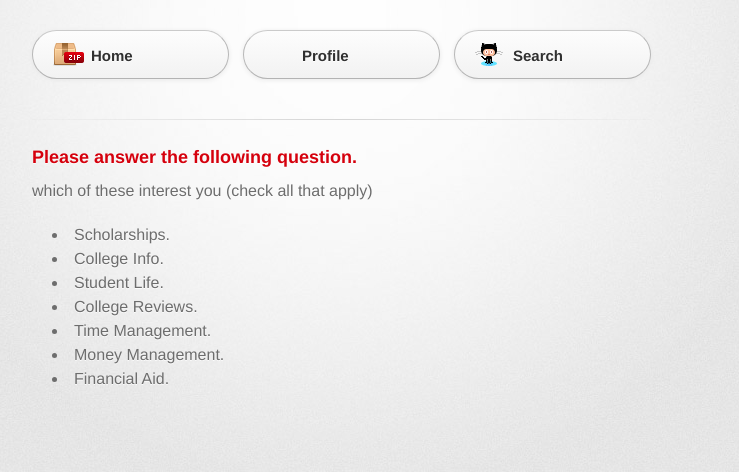
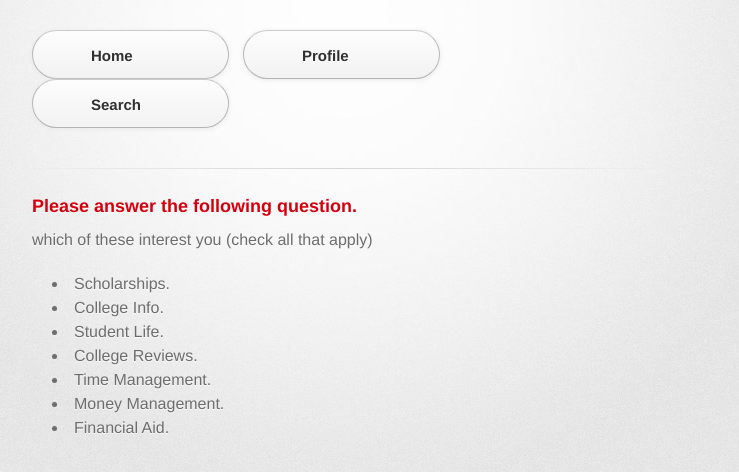
Before and after one commit to DontaJ95/A.R.T.S.1, a plain HTML site: page index.html in a window 1280 px wide. Shown: the part 96-568 px from the top of the page, without its empty margins (298-1037 px from the left). Drawn offline with Linux system fonts and the light colour scheme; a web font is replaced by a local one.

Commit message:
Update index.html

```diff
--- a/index.html
+++ b/index.html
@@ -23,9 +23,9 @@
         </header>
 
         <section id="downloads" class="clearfix">
-          <a href="https://github.com/DontaJ95/A.R.T.S.1/zipball/master" id="download-zip" class="button"><span>Home</span></a>
+          <a href="https://github.com/DontaJ95/A.R.T.S.1/zipball/master" class="button"><span>Home</span></a>
           <a href="https://github.com/DontaJ95/A.R.T.S.1/tarball/master" class="button"><span>Profile</span></a>
-          <a href="https://github.com/DontaJ95/A.R.T.S.1" id="view-on-github" class="button"><span>Search</span></a>
+          <a href="https://github.com/DontaJ95/A.R.T.S.1" class="button"><span>Search</span></a>
         </section>
 
         <hr>
```
